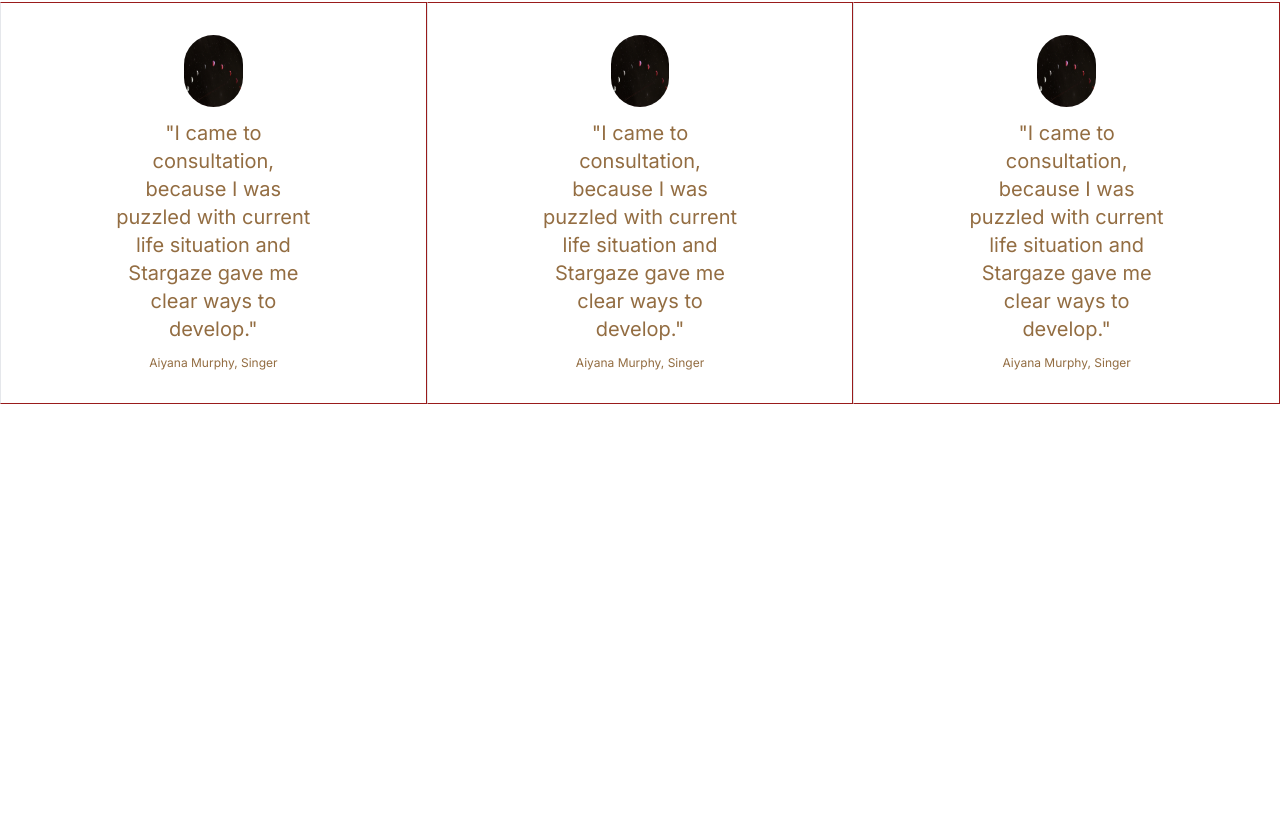
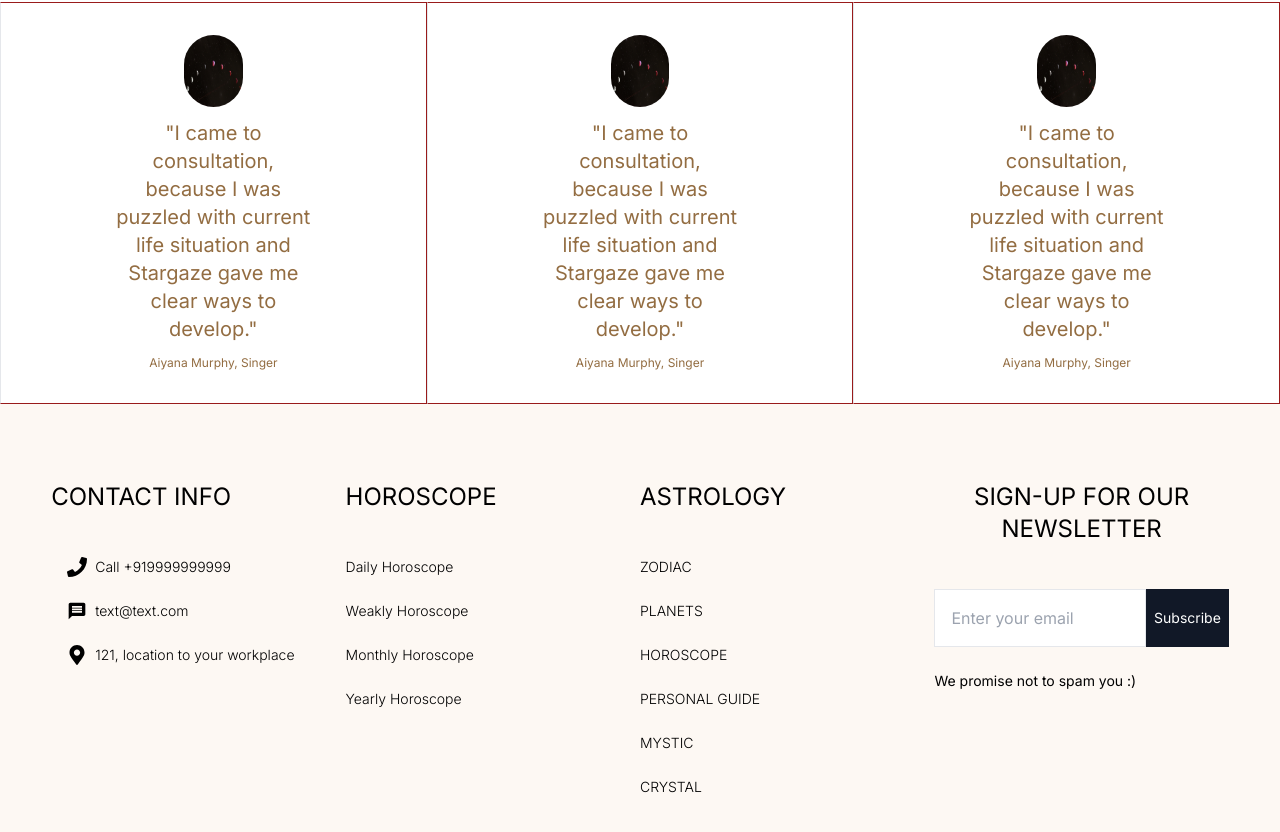
Before and after one commit to akashgandhar/astro, a Next.js app: page / in a window 1280 px wide. Shown: the part 1929-2761 px from the top of the page. Before the commit the page ends 2333 px from the top, so only its background shows below. Built offline with nearby package versions, Linux system fonts and the light colour scheme.

Commit message:
updated footer

```diff
--- /dev/null
+++ b/app/components/Footer.jsx
@@ -0,0 +1,71 @@
+import React from 'react';
+import { FaPhone, FaMapMarkerAlt } from 'react-icons/fa';
+import { MdMessage } from 'react-icons/md';
+import UnderlinedText from '@/utils/UnderlinedText';
+
+const contactInfo = [
+  { icon: FaPhone, text: 'Call +919999999999' },
+  { icon: MdMessage, text: 'text@text.com' },
+  { icon: FaMapMarkerAlt, text: '121, location to your workplace' },
+];
+
+const sections = [
+  { title: 'HOROSCOPE', items: ['Daily Horoscope', 'Weakly Horoscope', 'Monthly Horoscope', 'Yearly Horoscope'] },
+  { title: 'ASTROLOGY', items: ['ZODIAC', 'PLANETS', 'HOROSCOPE', 'PERSONAL GUIDE', 'MYSTIC', 'CRYSTAL'] },
+];
+
+export default function Footer() {
+  return (
+    <div className='h-[150vh] sm:h-[75vh] flex'>
+      <footer className='flex flex-col sm:flex-row justify-between py-[6%] px-[4%] bg-[#FDF8F3] text-black text-center p-4 w-full h-full'>
+        <div className="flex flex-col w-full items-start text-black">
+          <h1 className="text-2xl">CONTACT INFO</h1>
+          <div className="flex flex-col py-8">
+            {contactInfo.map(({ icon: Icon, text }, index) => (
+              <div className="flex py-3" key={index}>
+                <div className='flex px-2 pl-4'>
+                  <Icon className='w-5 h-5 text-black' />
+                </div>
+                <div className="flex text-black text-sm">
+                  <UnderlinedText text={text} />
+                </div>
+              </div>
+            ))}
+          </div>
+        </div>
+        {sections.map(({ title, items }) => (
+          <div className="flex flex-col w-full items-start" key={title}>
+            <h1 className="text-2xl">{title}</h1>
+            <div className="flex flex-col py-8">
+              {items.map((item, index) => (
+                <div className="flex py-3" key={index}>
+                  <div className="flex text-black text-sm">
+                    <UnderlinedText text={item} />
+                  </div>
+                </div>
+              ))}
+            </div>
+          </div>
+        ))}
+        <div className="flex flex-col w-full items-start">
+          <h1 className="text-2xl">SIGN-UP FOR OUR NEWSLETTER</h1>
+          <div className="flex flex-col py-8 w-full">
+            <div className="flex">
+              <div className="flex py-3 w-full">
+                <input type="text" placeholder="Enter your email" className="bg-white border text-black p-4 w-full" />
+              </div>
+              <div className="flex py-3">
+                <button className="bg-gray-900 text-white p-2 w-full text-sm">Subscribe</button>
+              </div>
+            </div>
+            <div className="flex py-3">
+              <div className="flex text-black text-sm">
+                <p>We promise not to spam you :)</p>
+              </div>
+            </div>
+          </div>
+        </div>
+      </footer>
+    </div>
+  );
+}
--- a/app/layout.js
+++ b/app/layout.js
@@ -1,5 +1,8 @@
 import { Inter } from "next/font/google";
 import "./globals.css";
+import Navbar from "./components/Navbar";
+import Footer from "./components/Footer";
+import TopBanner from "./components/TopBanner";
 
 const inter = Inter({ subsets: ["latin"] });
 
@@ -11,7 +14,12 @@ export const metadata = {
 export default function RootLayout({ children }) {
   return (
     <html lang="en">
-      <body className={inter.className}>{children}</body>
+      <body className={inter.className}>
+        <TopBanner/>
+        <Navbar />
+        {children}
+        <Footer />
+        </body>
     </html>
   );
 }
--- a/app/page.js
+++ b/app/page.js
@@ -11,15 +11,11 @@ import Interview from "./components/Interview";
 export default function Home() {
   return (
     <>
-      <TopBanner />
-      <Navbar />
       <Slider />
       <UnderSlider />
-
       <BookAppointment/>
       <Interview/>
       <Testimonials/>
-
       </>
 
   );
```
